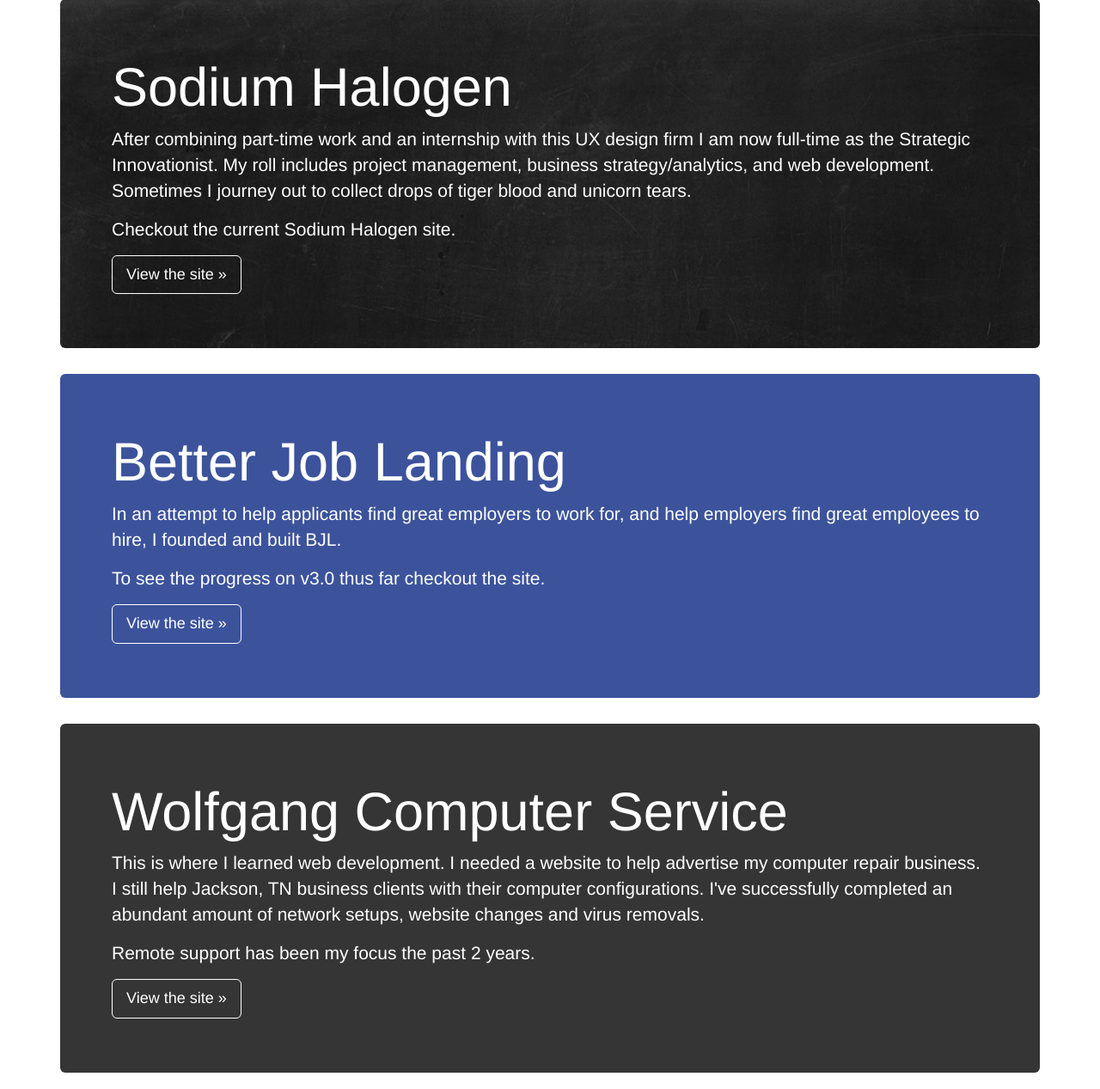
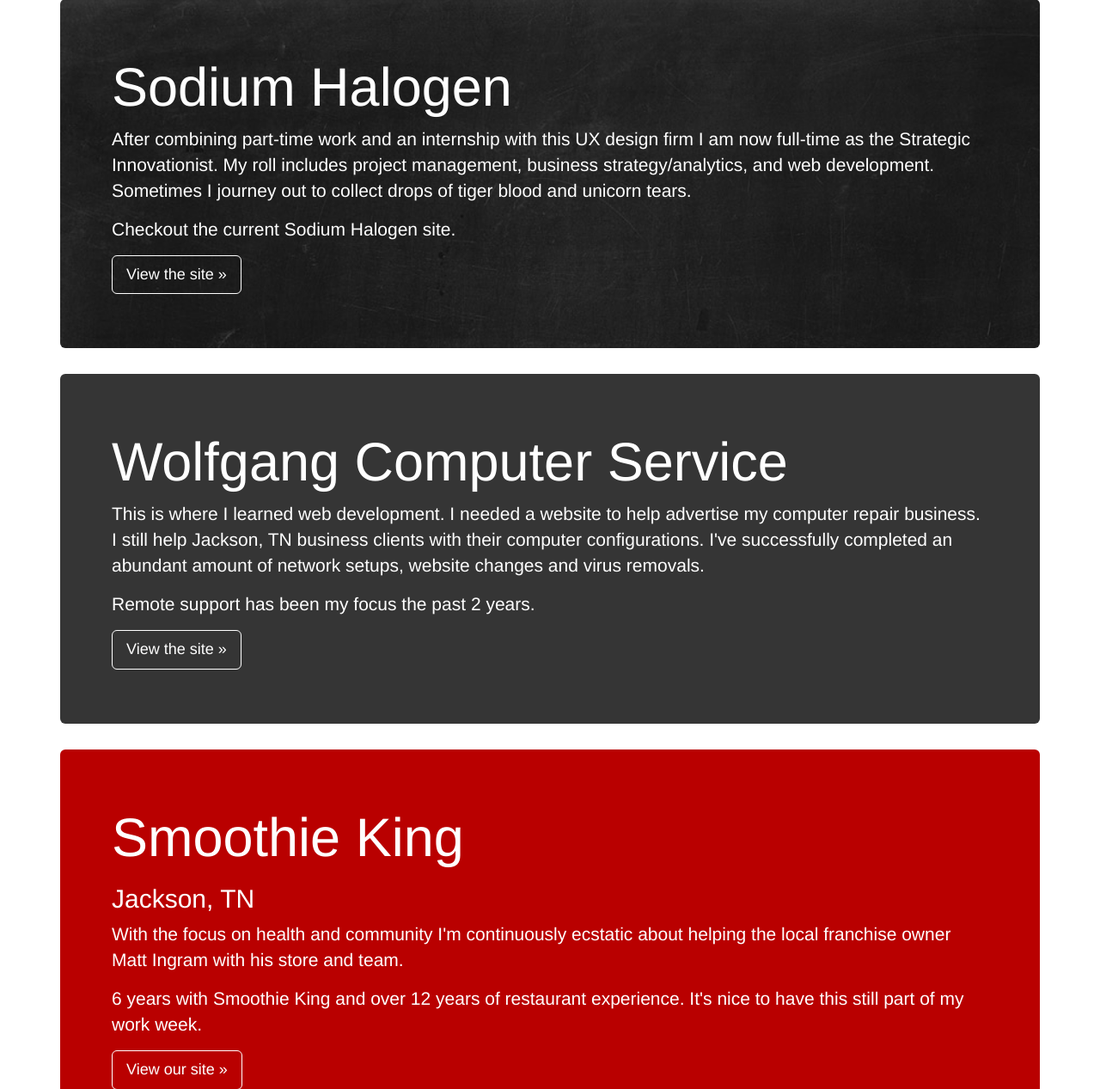
Before and after one commit to chancesmith/chancesmith-site, a PHP site: page /work.php in a window 1280 px wide. Shown: the part 455-1722 px from the top of the page at 86% size. Run offline with PHP 8.4, Linux system fonts and the light colour scheme; some libraries are stand-ins or nearby versions.

Commit message:
udpate home page order, hides betterjoblanding for now

```diff
--- a/_/components/php/nav.php
+++ b/_/components/php/nav.php
@@ -31,7 +31,7 @@
 
             <li class="divider"></li>
             <li class="dropdown-header">Side Work</li>
-            <li><a href="http://betterjoblanding.com">Better Job Landing</a></li>
+            <!-- <li><a href="http://betterjoblanding.com">Better Job Landing</a></li> -->
             <li><a href="http://wolfgangcomputer.com">Wolfgang Computer</a></li>
             <li><a href="http://thismedinahome.com">This Medina Home</a></li>
             <li><a href="http://mollysmith.org">MollySmith.org</a></li>
--- a/work.php
+++ b/work.php
@@ -43,14 +43,14 @@
         </p>
       </div>
 
-      <div class="jumbotron bjl">
+      <!-- <div class="jumbotron bjl">
         <h1>Better Job Landing</h1>
         <p>In an attempt to help applicants find great employers to work for, and help employers find great employees to hire, I founded and built BJL. </p>
         <p>To see the progress on v3.0 thus far checkout the site.</p>
         <p>
           <a class="btn btn-lg btn-primary" href="http://betterjoblanding.com" role="button">View the site &raquo;</a>
         </p>
-      </div>
+      </div> -->
 
       <div class="jumbotron wcs">
         <h1>Wolfgang Computer Service</h1>
```
Also changed, not shown: index.php (+10 -10 lines).
